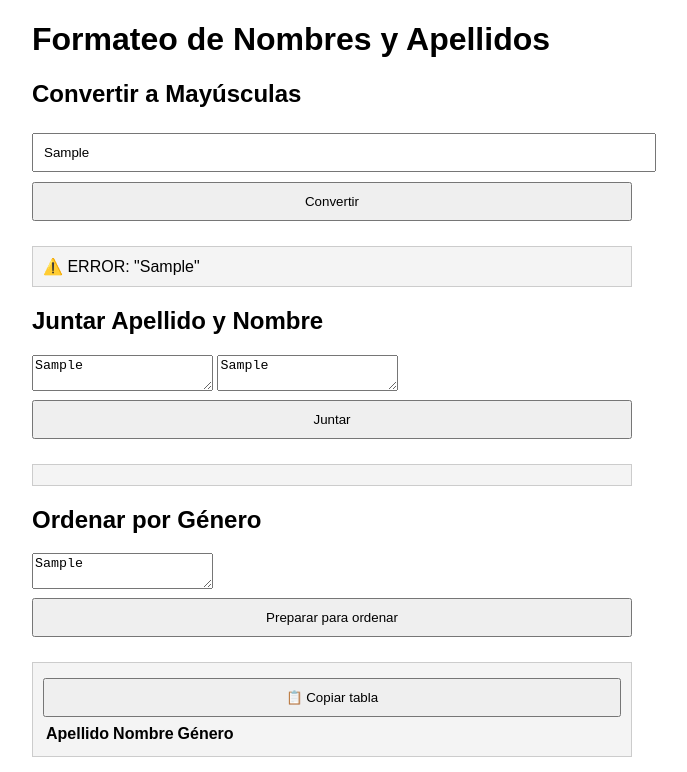
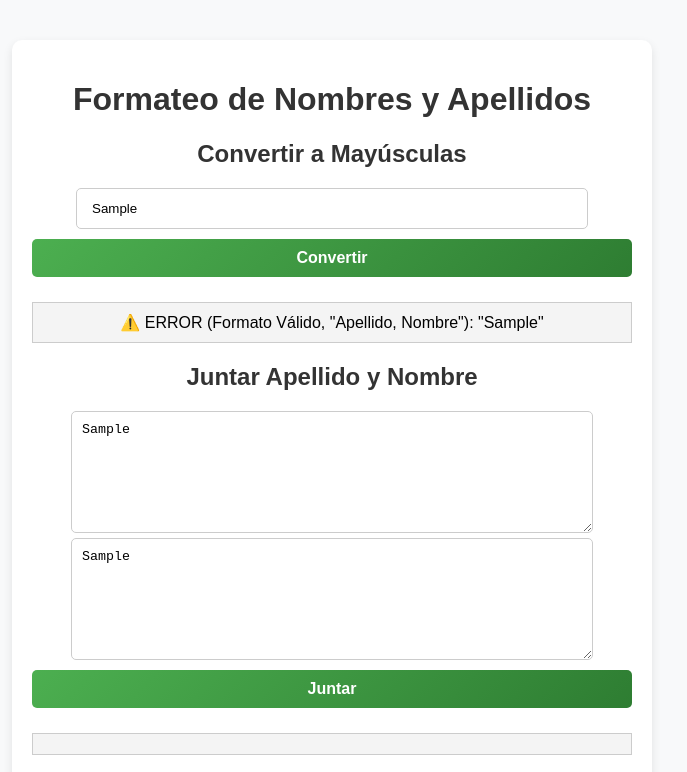
Before and after one commit to wox9000/appConvertirApellidos, a plain HTML site: page index.html in a window 1280 px wide. Both pictures are taken after typing "Sample", "Sample", "Sample", "Sample" into the empty fields and a click on the button "Convertir". Shown: the top 772 px of the page, without its empty margins (308-995 px from the left). Drawn offline with Linux system fonts and the light colour scheme.

Commit message:
Agregado un poco de estilo css en botones y textareas. Revisar la función "Ordenar por género" porque no lo hace aún

```diff
--- a/app.js
+++ b/app.js
@@ -39,13 +39,13 @@ function convertirMayusculas() {
         if (index < entradas.length - 1) {
             const nextStart = inputLimpio.indexOf(entradas[index + 1].apellidos, lastIndex);
             const residual = inputLimpio.substring(end, nextStart).trim();
-            if (residual) resultados.push(`⚠️ ERROR: "${residual}"`);
+            if (residual) resultados.push(`⚠️ ERROR (Formato Válido, "Apellido, Nombre"): "${residual}"`);
         }
     });
 
     // Verificar texto residual final
     const residualFinal = inputLimpio.substring(lastIndex).trim();
-    if (residualFinal) resultados.push(`⚠️ ERROR: "${residualFinal}"`);
+    if (residualFinal) resultados.push(`⚠️ ERROR (Formato Válido, "Apellido, Nombre"): "${residualFinal}"`);
 
     // Mostrar resultados
     document.getElementById('resultadoMayusculas').innerHTML = resultados
@@ -97,72 +97,47 @@ Apellidos: ${apellidos.length} | Nombres: ${nombres.length}`);
 let listaProcesada = [];
 
 function generarSelectorGenero() {
-    // Cambio de 'inputNombres' a 'inputGeneroNombres'
-    const inputNombres = document.getElementById('inputGeneroNombres').value;
+    const inputNombres = document.getElementById('inputGeneroNombres').value.trim();
 
-    // Validación del campo vacío
     if (!inputNombres) {
         alert('El campo de entrada no puede estar vacío. Por favor, ingresa nombres en el formato "Apellido, Nombre".');
         return;
     }
 
-    // Separar las líneas de entrada
     const lineas = inputNombres.split(/\n/);
-    const entradas = [];
+    listaProcesada = []; // Reiniciar lista antes de llenarla
+    const selectorGeneroContainer = document.getElementById('selectorGeneroContainer');
+    selectorGeneroContainer.innerHTML = ''; // Limpiar contenedor
 
-    // Validación de cada línea
-    for (let i = 0; i < lineas.length; i++) {
-        const linea = lineas[i].trim();
-
-        // Verificar si hay espacios innecesarios
-        if (linea !== lineas[i]) {
-            alert(`Error en la línea ${i + 1}: Hay espacios innecesarios al inicio o al final.`);
+    lineas.forEach((linea, index) => {
+        const partes = linea.split(',');
+        if (partes.length !== 2) {
+            alert(`Error en la línea ${index + 1}: Formato incorrecto. Usa "Apellido, Nombre".`);
             return;
         }
 
-        // Verificar la existencia de una coma
-        if (!linea.includes(',')) {
-            alert(`Error en la línea ${i + 1}: Falta la coma para separar apellido y nombre.`);
-            return;
-        }
+        const apellido = partes[0].trim();
+        const nombre = partes[1].trim();
 
-        // Separar apellido y nombre
-        const partes = linea.split(',');
-        if (partes.length !== 2) {
-            alert(`Error en la línea ${i + 1}: Debe contener solo un apellido y un nombre.`);
-            return;
-        }
+        // Agregar a listaProcesada
+        listaProcesada.push({ apellido, nombre });
 
-        // Crear objeto de entrada
-        entradas.push({
-            apellido: partes[0].trim(),
-            nombre: partes[1].trim()
-        });
-    }
-
-    // Verificar si hay entradas válidas
-    if (entradas.length === 0) {
-        alert('Formato incorrecto. Asegúrate de ingresar al menos un "Apellido, Nombre".');
-        return;
-    }
-
-    // Generar la interfaz HTML
-    const selectorGeneroContainer = document.getElementById('selectorGeneroContainer');
-    selectorGeneroContainer.innerHTML = ''; // Limpiar contenedor
-
-    for (const entrada of entradas) {
+        // Crear el HTML del selector
         const div = document.createElement('div');
+        div.classList.add('selector-fila');
         div.innerHTML = `
-            <span>${entrada.apellido}, ${entrada.nombre}</span>
-            <select>
+            <span>${apellido}, ${nombre}</span>
+            <select id="genero-${index}" class="select-genero">
                 <option value="masculino">Masculino</option>
                 <option value="femenino">Femenino</option>
             </select>
         `;
         selectorGeneroContainer.appendChild(div);
+    });
+
+    if (listaProcesada.length === 0) {
+        alert("No se detectaron entradas válidas.");
     }
-
-    // Aquí puedes agregar más lógica para ordenar la lista por género si es necesario
 }
 
 // función ordenarPorGenero():
@@ -186,7 +161,7 @@ function ordenarPorGenero() {
         <tr>
             <td>${item.apellido}</td>
             <td>${item.nombre || ''}</td>
-            <td>${item.genero === 'A' ? 'Masculino' : 'Femenino'}</td>
+            <td>${item.genero === 'masculino' ? 'Masculino' : 'Femenino'}</td>
         </tr>
     `).join('');
 }
--- a/index.html
+++ b/index.html
@@ -3,6 +3,7 @@
 <head>
     <meta charset="UTF-8">
     <meta name="viewport" content="width=device-width, initial-scale=1.0">
+    <link rel="stylesheet" href="styles.css">
     <title>Formateo de Nombres y Apellidos</title>
     <style>
         body {
@@ -58,12 +59,13 @@
         <button onclick="generarSelectorGenero()">Preparar para ordenar</button>
         <div id="selectorGeneroContainer"></div>
         <div class="result">
+        <button onclick="ordenarPorGenero()">Ordenar por Género</button>
         <button onclick="copiarTabla()" class="btn-copiar">📋 Copiar tabla</button>
         <table id="tablaResultados">
             <thead>
                 <tr>
-                    <th>Apellido</th>
-                    <th>Nombre</th>
+                    <th>Apellidos</th>
+                    <th>Nombres</th>
                     <th>Género</th>
                 </tr>
             </thead>
--- a/styles.css
+++ b/styles.css
@@ -1,83 +1,134 @@
-.input-style {
-    margin: 5px 0;
-    padding: 10px;
-    width: 100%;
-    height: 100px;
-    resize: vertical;
-}
-.error {
-    color: #dc3545;
-    margin: 5px 0;
-    padding: 5px;
-    background-color: #ffe6e6;
-    border-left: 3px solid #dc3545;
+/* General */
+body {
+    font-family: 'Monaco', sans-serif;
+    margin: 0;
+    padding: 20px;
+    background-color: #f8f9fa;
+    text-align: center;
 }
 
-.ok {
-    color: #28a745;
-    margin: 5px 0;
-    padding: 5px;
-    border-left: 3px solid #28a745;
-}
-#inputApellidos, #inputNombres {
-    display: block;
-    margin: 10px 0;
-    height: 100px;
-}
-/* Estilos para selectores de género */
-.selector-fila {
-    margin: 10px 0;
-    padding: 10px;
-    border: 1px solid #ddd;
-    border-radius: 5px;
-    display: flex;
-    justify-content: space-between;
-    align-items: center;
+.container {
+    max-width: 90%;
+    width: 600px;
+    margin: auto;
+    background: white;
+    padding: 20px;
+    border-radius: 10px;
+    box-shadow: 0 4px 10px rgba(0, 0, 0, 0.1);
 }
 
-.select-genero {
-    padding: 5px;
-    width: 120px;
+h1, h2 {
+    font-family: 'Arial', sans-serif;
+    color: #333;
+
 }
 
-.btn-ordenar {
-    margin-top: 15px;
+/* Input y Botones */
+input, textarea {
+    width: 100%;
     padding: 10px;
-    background-color: #4CAF50;
-    color: white;
-    border: none;
-    cursor: pointer;
+    margin: 5px 0;
+    border: 1px solid #ccc;
+    border-radius: 5px;
 }
 
+button {
+    width: 100%;
+    padding: 12px;
+    margin: 10px 0;
+    border: none;
+    border-radius: 5px;
+    background: linear-gradient(135deg, #4CAF50, #2E7D32);
+    color: white;
+    font-size: 16px;
+    font-weight: bold;
+    cursor: pointer;
+    transition: transform 0.2s ease, box-shadow 0.2s ease;
+}
+
+button:hover {
+    transform: scale(1.05);
+    box-shadow: 0px 4px 10px rgba(0, 0, 0, 0.2);
+}
+
+button:active {
+    transform: scale(0.98);
+}
+
+/* Estilos de la tabla */
 #tablaResultados {
     width: 100%;
     border-collapse: collapse;
     margin-top: 15px;
 }
 
-#tablaResultados th,
-#tablaResultados td {
+#tablaResultados th, #tablaResultados td {
     border: 1px solid #ddd;
-    padding: 8px;
-    text-align: left;
+    padding: 10px;
+    text-align: center;
 }
 
 #tablaResultados th {
-    background-color: #4CAF50;
+    background: linear-gradient(135deg, #4CAF50, #2E7D32);
     color: white;
 }
 
-.btn-copiar {
-    margin: 10px 0;
-    padding: 8px 15px;
-    background-color: #007bff;
-    color: white;
-    border: none;
-    border-radius: 4px;
-    cursor: pointer;
-    float: right;
+/* Responsive */
+@media (max-width: 768px) {
+    .container {
+        width: 95%;
+        padding: 15px;
+    }
+    button {
+        font-size: 14px;
+    }
+}
+/* Añade esto al final de styles.css */
+
+/* ========== Cajas de texto mejoradas ========== */
+input[type="text"],
+textarea {
+    max-width: 500px;       /* Ancho máximo para desktop */
+    margin-left: auto;
+    margin-right: auto;
+    display: block;
+    transition: all 0.3s ease;
 }
 
-.btn-copiar:hover {
-    background-color: #0056b3;
+textarea {
+    height: 120px;          /* Altura más proporcionada */
+    min-height: 80px;       /* Altura mínima flexible */
 }
+
+/* Efecto de enfoque para mejor interacción */
+input[type="text"]:focus,
+textarea:focus {
+    border-color: #4CAF50;
+    box-shadow: 0 0 8px rgba(76, 175, 80, 0.2);
+}
+
+/* ========== Media Queries para desktop ========== */
+@media (min-width: 768px) {
+    input[type="text"] {
+        width: 80%;
+        padding: 12px 15px;
+    }
+
+    textarea {
+        width: 90%;
+        height: 100px;      /* Reduce altura en desktop */
+    }
+
+    /* Botones más compactos en desktop */
+    button {
+        width: auto;
+        padding: 12px 30px;
+        display: inline-block;
+        margin: 10px 5px;
+    }
+
+    /* Ajuste especial para botones de ordenar/copiar */
+    #selectorGeneroContainer + .result button {
+        width: 200px;
+    }
+}
```
